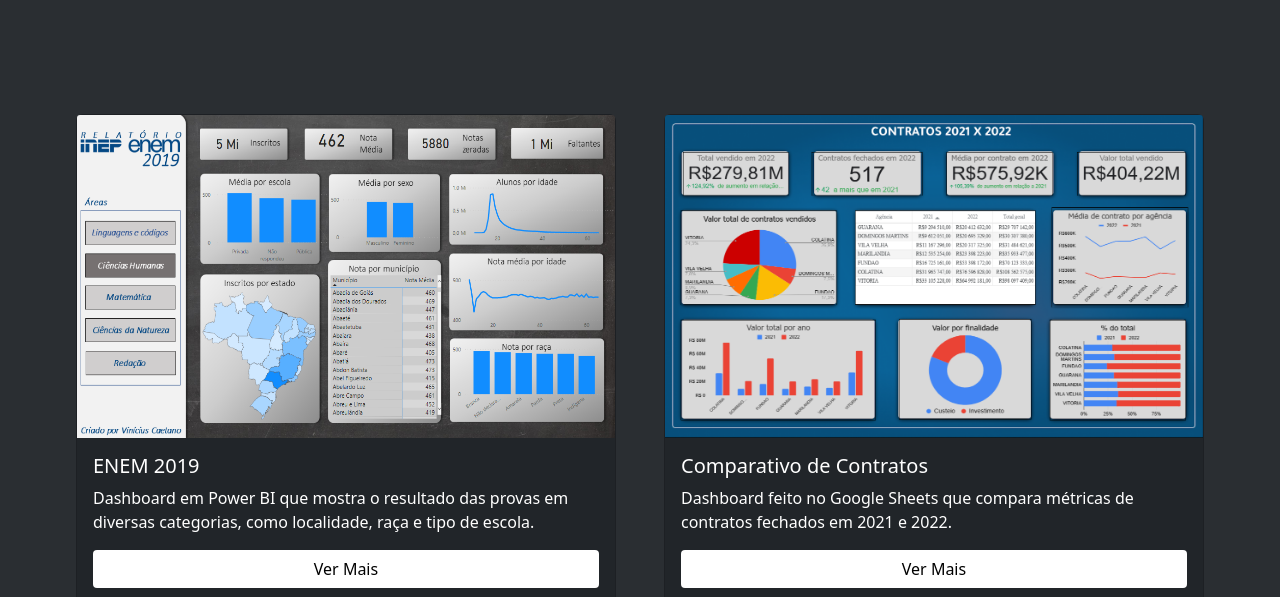
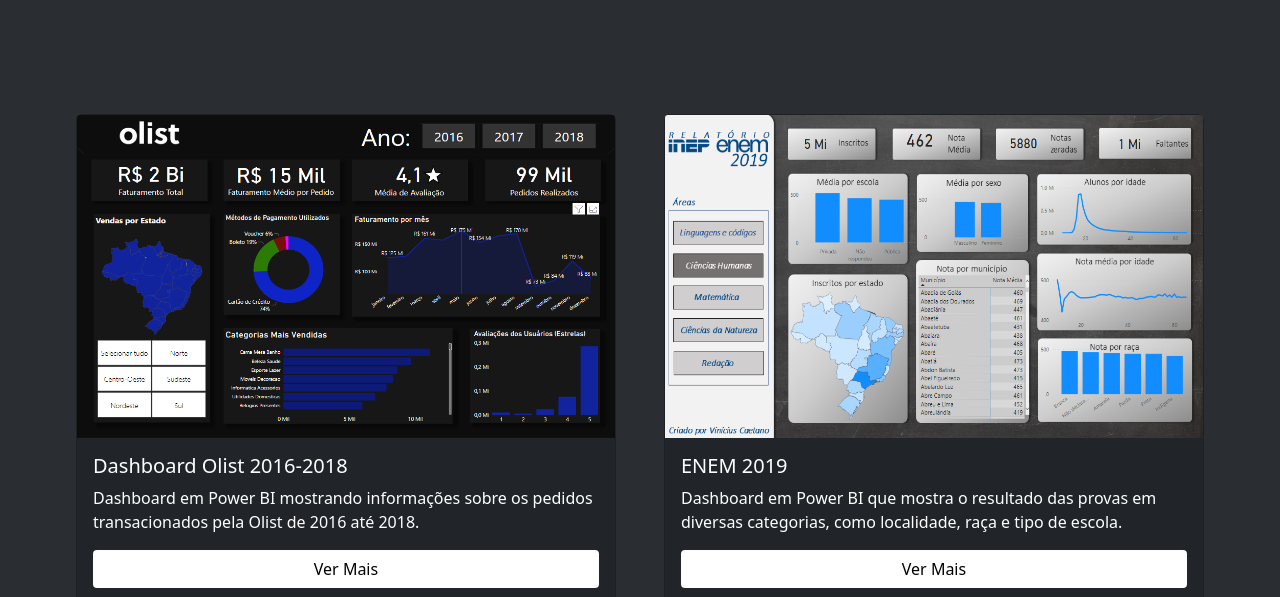
Before and after one commit to ViniciusgCaetano/ViniciusPortifolio, a website: page pages/dashboards.html in a window 1280 px wide. Shown: the part 203-800 px from the top of the page. Drawn offline with nearby package versions, Linux system fonts and the light colour scheme.

Commit message:
add: adicionando dashboard olist

```diff
--- a/pages/dashboards.html
+++ b/pages/dashboards.html
@@ -55,6 +55,16 @@
             <div class="tecnologias-grid dashboard-grid">
 
                 <div class="card bg-dark text-white" >
+                    <img src="../images/dashboards_thumbs/dashboard_olist.png" class="card-img-top" alt="...">
+                    <div class="card-body">
+                        <h5 class="card-title">Dashboard Olist 2016-2018</h5>
+                        <p class="card-text">Dashboard em Power BI mostrando informações sobre os pedidos transacionados pela Olist de 2016 até 2018.</p>
+                        <a href="https://app.powerbi.com/view?r=eyJrIjoiYmQ0MDFkZDUtYzRjYi00YTM5LTg5MjktOGY3Nzc5MTUyMjZhIiwidCI6IjJiMGY4MTBhLWZkODQtNDdjMC05OWI0LWYxOTQ0ZmZmODI5OSJ9"
+                        target="_blank" class="btn bg-white text-black container text-center">Ver Mais</a>
+                    </div>
+                </div>
+
+                <div class="card bg-dark text-white" >
                     <img src="../images/dashboards_thumbs/dashboard_enem.png" class="card-img-top" alt="...">
                     <div class="card-body">
                         <h5 class="card-title">ENEM 2019</h5>
@@ -84,6 +94,10 @@
                         target="_blank" class="btn bg-white text-black container text-center">Ver Mais</a>
                     </div>
                 </div>
+
+
+
+
 
             </div>
         </div>
```
Also changed, not shown: images/dashboards_thumbs/Screenshot 2023-01-05 230218.png (added), images/dashboards_thumbs/dashboard_olist.png (added).
